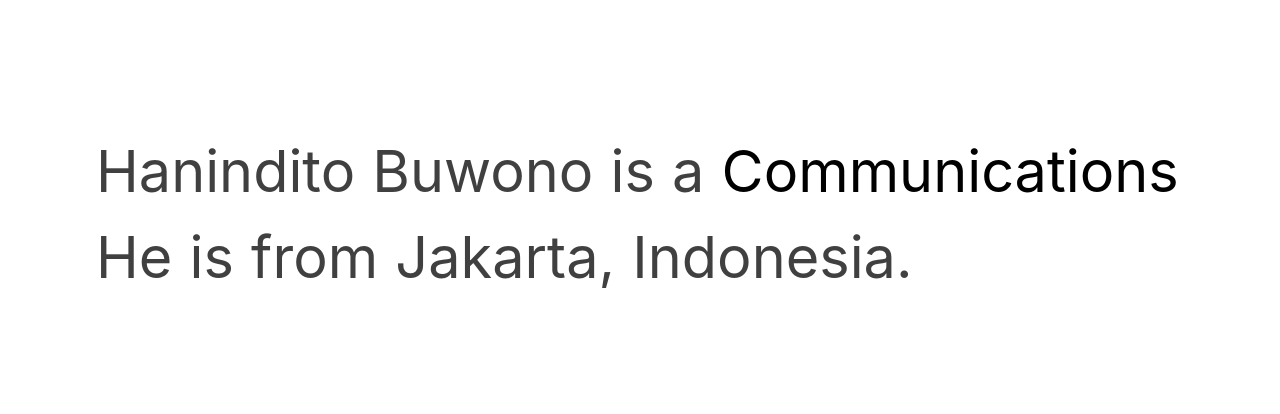
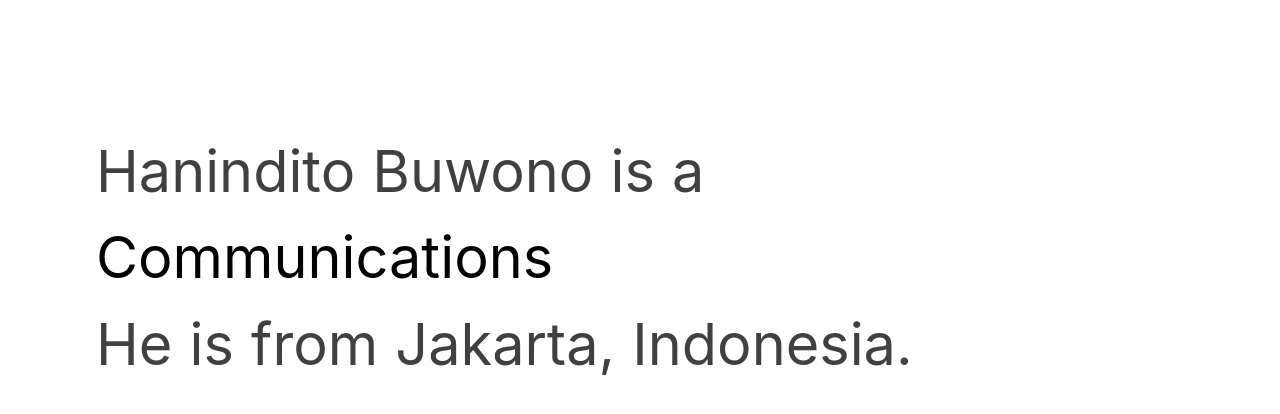
Before and after one commit to andikawilliam/ditobuwono-nuxt, a Nuxt app: page /Home/Home in a window 1280 px wide. Shown: the top 414 px of the page. Built offline with nearby package versions, Linux system fonts and the light colour scheme.

Commit message:
Enhancement: update type effect to hold a fixed slot and not push bottom section

```diff
--- a/pages/Home/Home.vue
+++ b/pages/Home/Home.vue
@@ -8,7 +8,10 @@
         <div class="font-playfair-display">
           <p class="main-text">
             Hanindito Buwono is a
-            <span class="text-typed text-black" />
+            <span class="typed-slot">
+              <span class="typed-ghost" aria-hidden="true">{{ longestText }}</span>
+              <span class="text-typed text-black" />
+            </span>
           </p>
           <p class="main-text">He is from Jakarta, Indonesia.</p>
         </div>
@@ -40,6 +43,17 @@
 
 export default Vue.extend({
   name: "Home",
+  data() {
+    return {
+      textArr: ["Communications Specialist.", "Media Specialist."],
+    };
+  },
+  computed: {
+    // The ghost reserves room for the longest phrase, so the line never reflows.
+    longestText(): string {
+      return this.textArr.reduce((a, b) => (b.length > a.length ? b : a), "");
+    },
+  },
   mounted() {
     const tl = gsap.timeline();
     tl.fromTo(
@@ -54,7 +68,7 @@
       { autoAlpha: 1, y: -20, duration: 0.5 }
     );
 
-    const textArr = ["Communications Specialist.","Media Specialist."];
+    const textArr = this.textArr;
 
     const getAnimFromIndex = (index: number) => ({
       duration: 1.5,
@@ -130,6 +144,37 @@
   margin-top: 10%;
 }
 
+/* Below lg the phrase is allowed to wrap as before. */
+.typed-slot {
+  display: inline;
+}
+
+.typed-ghost {
+  display: none;
+}
+
+/* Desktop: hold a fixed slot the width of the longest phrase and paint the
+   animated text over it, so typing/deleting never changes the line count. */
+@media screen and (min-width: 1024px) {
+  .typed-slot {
+    position: relative;
+    display: inline-block;
+    white-space: nowrap;
+  }
+
+  .typed-ghost {
+    display: inline;
+    visibility: hidden;
+  }
+
+  .text-typed {
+    position: absolute;
+    top: 0;
+    left: 0;
+    white-space: nowrap;
+  }
+}
+
 @media screen and (max-width: 1440px) {
   .portfolios-main {
     font-size: 4.5vw;
```
